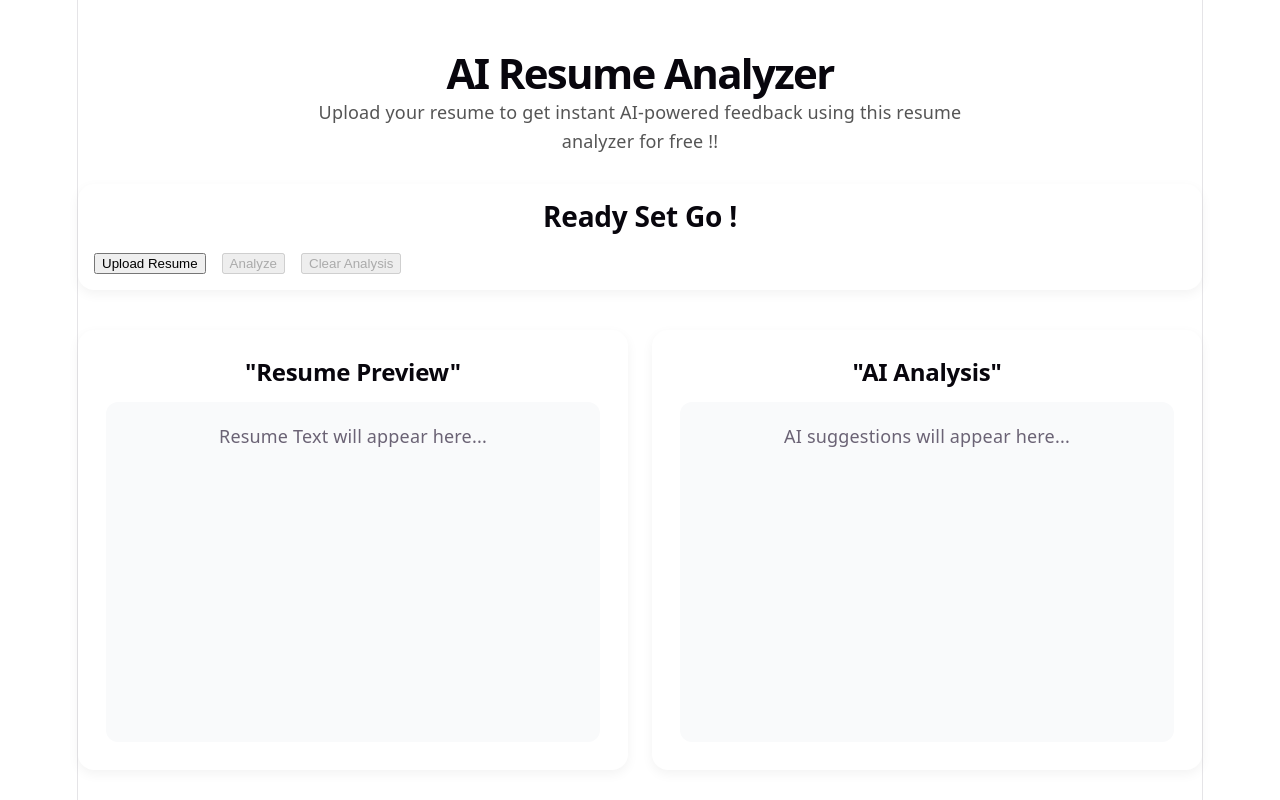
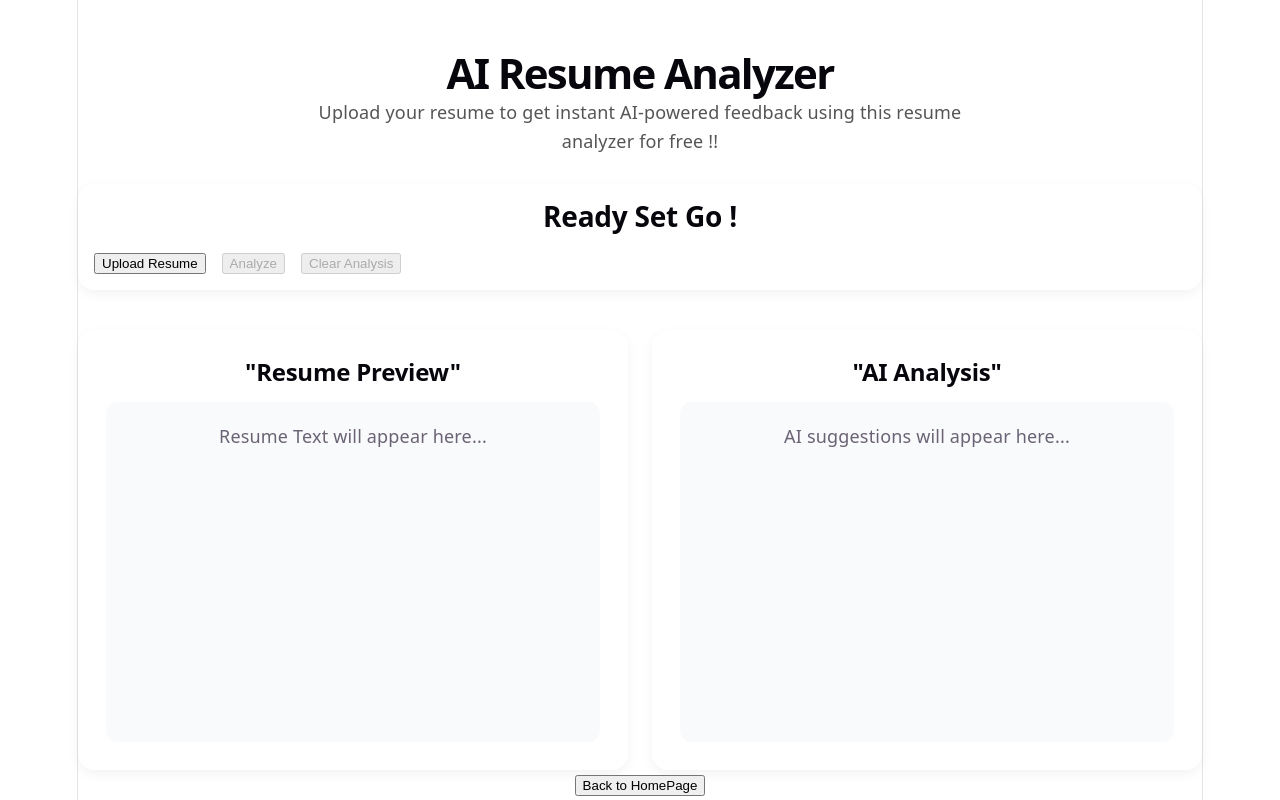
Before and after one commit to akshat02-star/AI-Resume-Analyzer, a React (Vite) app in the folder frontend/: page /dashboard in a window 1280 px wide. Built offline with nearby package versions, Linux system fonts and the light colour scheme; no server answers; sample sign-in values are in the browser's storage.

Commit message:
1. JWT token storage 2. Protected Route for /dashboard

```diff
--- a/frontend/src/App.tsx
+++ b/frontend/src/App.tsx
@@ -5,6 +5,7 @@ import { DashboardPage } from "./pages/DashboardPage";
 import RegisterPage from "./pages/RegisterPage";
 import { LoginPage } from "./pages/LoginPage";
 import { HomePage } from "./pages/HomePage";
+import ProtectedRoute from "./pages/ProtectedRoute";
 
 function App() {
   return (
@@ -13,7 +14,7 @@ function App() {
         <Route path="/" element={<HomePage />} />
         <Route path="/login" element={<LoginPage />} />
         <Route path="/register" element={<RegisterPage />} />
-        <Route path="/dashboard" element={<DashboardPage />} />
+        <Route path="/dashboard" element={<ProtectedRoute child={<DashboardPage />} />} />
       </Routes>
     </BrowserRouter>
   );
--- a/frontend/src/pages/DashboardPage.tsx
+++ b/frontend/src/pages/DashboardPage.tsx
@@ -1,6 +1,7 @@
 import { useRef, useState } from "react";
 import Button from "../components/Button";
 import Input from "../components/Input";
+import { useNavigate } from "react-router-dom";
 
 
 export const DashboardPage = () => {
@@ -8,6 +9,7 @@ export const DashboardPage = () => {
   // const [showInput, setShowInput] = useState(false)
   // using useRef for holding the input DOM element
   // const [response, setResponse] = useState<Response | null>(null)
+  const navigate = useNavigate();
   const API_URL = import.meta.env.VITE_API_URL;
   const inputElementRef = useRef<HTMLInputElement | null>(null);
   const [file, setFile] = useState<File | null>(null);
@@ -116,6 +118,7 @@ export const DashboardPage = () => {
             </div>
           </div>
         </div>
+        <Button onClick={()=>navigate("/")} label="Back to HomePage" />
         {error && <div>
           <p>Error while analyzing: {error}</p>
         </div>}
--- a/frontend/src/pages/HomePage.tsx
+++ b/frontend/src/pages/HomePage.tsx
@@ -10,6 +10,7 @@ export const HomePage = () => {
         <div className="upload-actions">
             <Link to="/register">Signup</Link>
             <Link to="/login">Login</Link>
+            <Link to="/dashboard">Dashboard</Link>
         </div>
     </div>
 }
--- a/frontend/src/pages/LoginPage.tsx
+++ b/frontend/src/pages/LoginPage.tsx
@@ -21,7 +21,8 @@ export const LoginPage = () => {
         try{
             const loginResponse = await loginUser({email, password});
             // store the JWT token returned by backend
-
+            localStorage.setItem("access_token", loginResponse.access_token);
+            localStorage.setItem("token_type", loginResponse.token_type);
             setMsg("Login Succeeded");
             // redirect to dashboard
             setTimeout(() => navigate("/dashboard"), 1500)
@@ -39,7 +40,7 @@ export const LoginPage = () => {
                 ]}
                 onSubmit={handleLogin} buttonText="Login"
             />
-            <Button label="Back to HomePage" onClick={()=> navigate("/register")} />
+            <Button label="Back to HomePage" onClick={()=> navigate("/")} />
             <div>
                 <p>{msg}</p>
             </div>
--- /dev/null
+++ b/frontend/src/pages/ProtectedRoute.tsx
@@ -0,0 +1,14 @@
+import { Navigate } from "react-router-dom";
+
+type ProtectedRouteProps = {
+    child: React.ReactNode;
+}
+
+export const ProtectedRoute = (props: ProtectedRouteProps) => {
+    const access_token = localStorage.getItem("access_token");
+    if(!access_token){
+        return <Navigate to="/login" replace/>;
+    }
+    return <>{props.child}</>;
+}
+export default ProtectedRoute;
```
